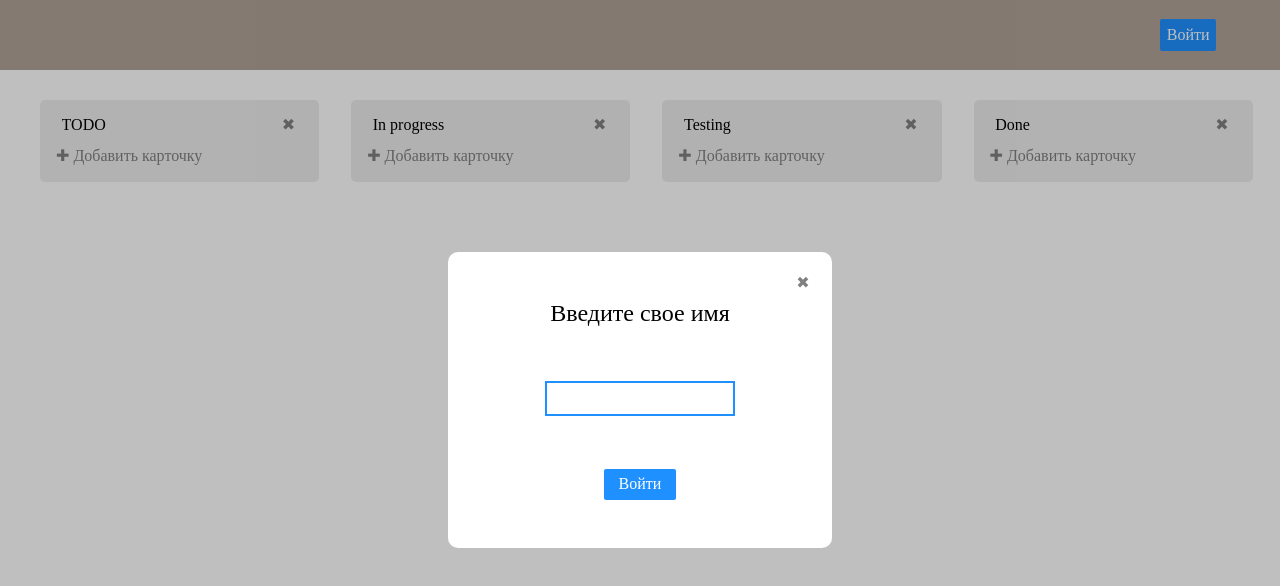
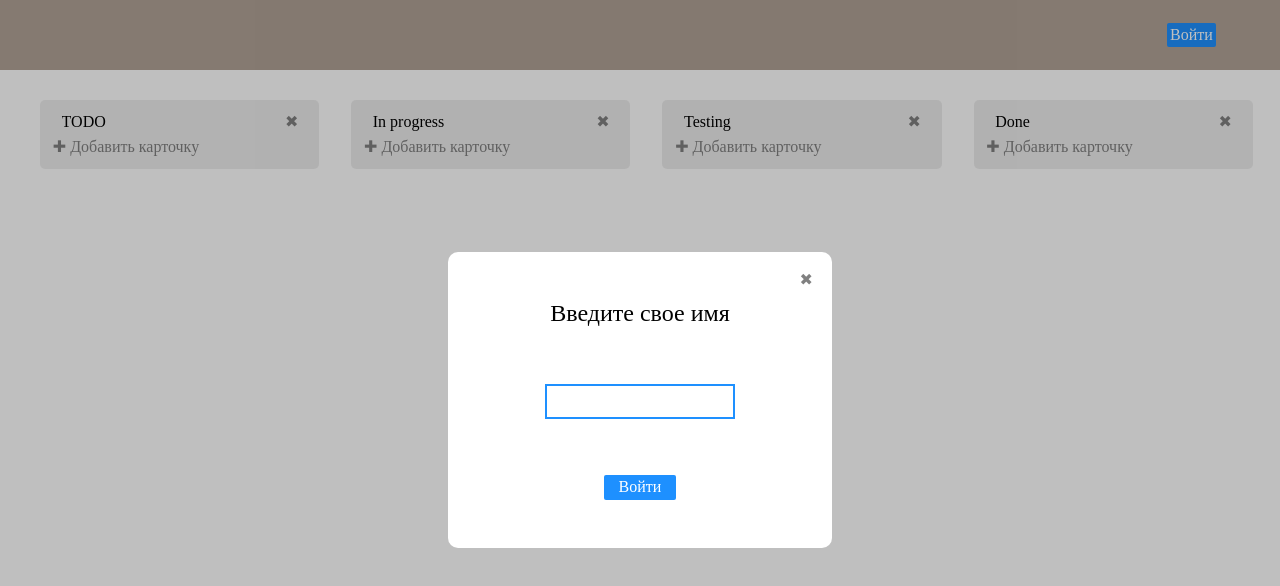
Before and after one commit to EzhovSergey/purrweb_trello, a React (Create React App) app: page / in a window 1280 px wide. Shown: the top 586 px of the page. Built offline with nearby package versions, Linux system fonts and the light colour scheme.

Commit message:
fix: style button

```diff
--- a/src/ui/Button.tsx
+++ b/src/ui/Button.tsx
@@ -26,7 +26,7 @@ const SButton = styled.button`
   border-radius: 2px;
   border: none;
   width: ${props => props.theme.width + 'px' || 'max-content'};
-  padding: 0.4em;
+  padding: 0.2em;
 
   :hover {
     opacity: 0.7;
```
